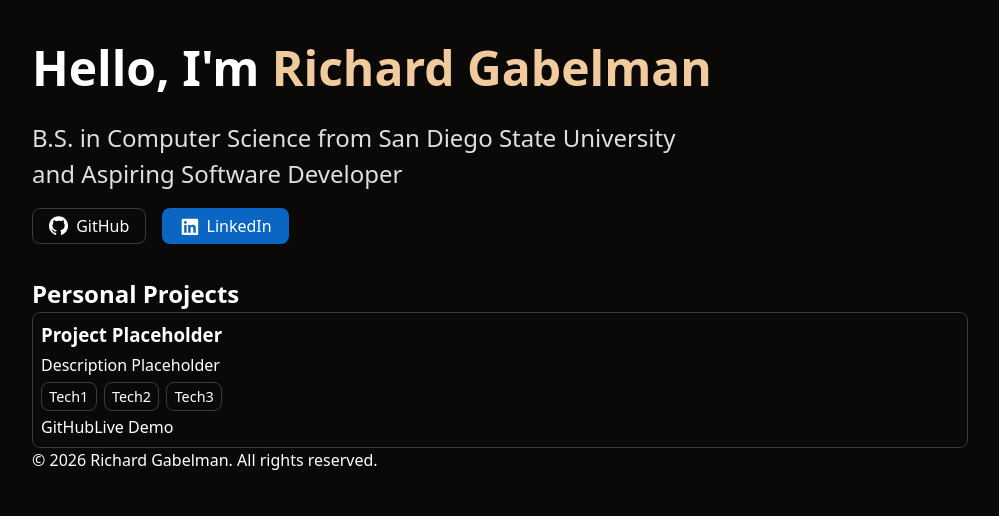
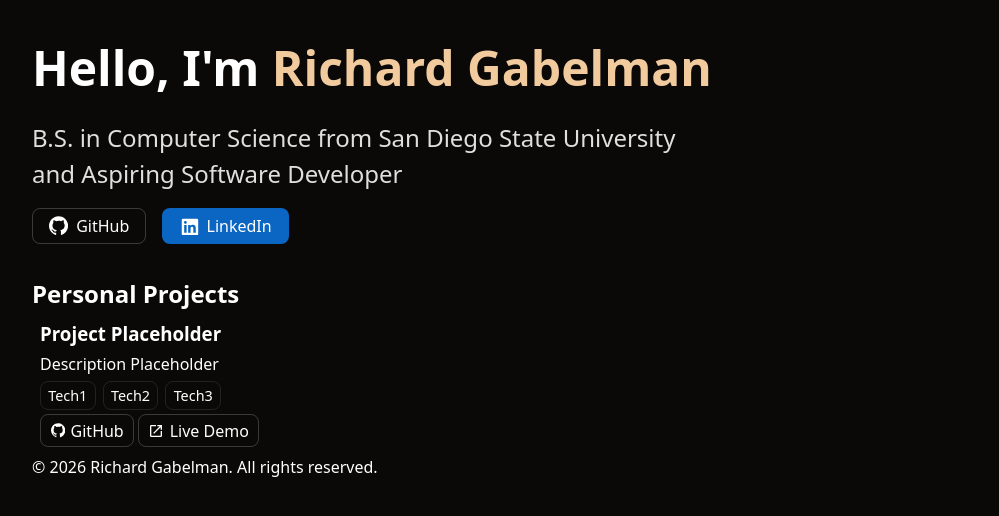
Before and after one commit to RichardGabelman/portfolio, a React (Vite) app: page / in a window 1280 px wide. Shown: the top 516 px of the page, without its empty margins (140-1139 px from the left). Built offline with nearby package versions, Linux system fonts and the light colour scheme.

Commit message:
feat: add basic project link styling and svgs

```diff
--- a/src/App.jsx
+++ b/src/App.jsx
@@ -92,6 +92,19 @@
                   target="_blank"
                   rel="noopener noreferrer"
                 >
+                  <svg
+                    xmlns="http://www.w3.org/2000/svg"
+                    viewBox="0 0 98 96"
+                    width="0.9rem"
+                    height="0.9rem"
+                  >
+                    <path
+                      fill-rule="evenodd"
+                      clip-rule="evenodd"
+                      d="M48.854 0C21.839 0 0 22 0 49.217c0 21.756 13.993 40.172 33.405 46.69 2.427.49 3.316-1.059 3.316-2.362 0-1.141-.08-5.052-.08-9.127-13.59 2.934-16.42-5.867-16.42-5.867-2.184-5.704-5.42-7.17-5.42-7.17-4.448-3.015.324-3.015.324-3.015 4.934.326 7.523 5.052 7.523 5.052 4.367 7.496 11.404 5.378 14.235 4.074.404-3.178 1.699-5.378 3.074-6.6-10.839-1.141-22.243-5.378-22.243-24.283 0-5.378 1.94-9.778 5.014-13.2-.485-1.222-2.184-6.275.486-13.038 0 0 4.125-1.304 13.426 5.052a46.97 46.97 0 0 1 12.214-1.63c4.125 0 8.33.571 12.213 1.63 9.302-6.356 13.427-5.052 13.427-5.052 2.67 6.763.97 11.816.485 13.038 3.155 3.422 5.015 7.822 5.015 13.2 0 18.905-11.404 23.06-22.324 24.283 1.78 1.548 3.316 4.481 3.316 9.126 0 6.6-.08 11.897-.08 13.526 0 1.304.89 2.853 3.316 2.364 19.412-6.52 33.405-24.935 33.405-46.691C97.707 22 75.788 0 48.854 0z"
+                      fill="#fff"
+                    />
+                  </svg>
                   GitHub
                 </a>
               )}
@@ -103,6 +116,18 @@
                   target="_blank"
                   rel="noopener noreferrer"
                 >
+                  <svg
+                    xmlns="http://www.w3.org/2000/svg"
+                    viewBox="0 0 24 24"
+                    width="1rem"
+                    height="1rem"
+                  >
+                    <title>open-in-new</title>
+                    <path
+                      d="M14,3V5H17.59L7.76,14.83L9.17,16.24L19,6.41V10H21V3M19,19H5V5H12V3H5C3.89,3 3,3.9 3,5V19A2,2 0 0,0 5,21H19A2,2 0 0,0 21,19V12H19V19Z"
+                      fill="#FFF"
+                    />
+                  </svg>
                   Live Demo
                 </a>
               )}
--- a/src/index.css
+++ b/src/index.css
@@ -80,7 +80,6 @@
 }
 
 .project-card {
-  border: 1px solid rgba(255, 255, 255, 0.2);
   padding: 0.5rem;
   border-radius: 0.5rem;
   display: flex;
@@ -94,8 +93,27 @@
 }
 
 .tech-tag {
-  border: 1px solid rgba(255, 255, 255, 0.2);
+  border: 1px solid rgba(255, 255, 255, 0.1);
   padding: 0.15rem 0.45rem;
   border-radius: 0.5rem;
   font-size: 0.9rem;
 }
+
+.project-links {
+  display: flex;
+  gap: 0.2rem;
+}
+
+.project-link {
+  border: 1px solid rgba(255, 255, 255, 0.2);
+  padding: 0.2rem 0.6rem;
+  border-radius: 0.5rem;
+  display: flex;
+  align-items: center;
+  gap: 0.35rem;
+}
+
+.project-link:hover {
+  background-color: #1a1919;
+  border: 1px solid rgba(255, 255, 255, 0.4);
+}
```
